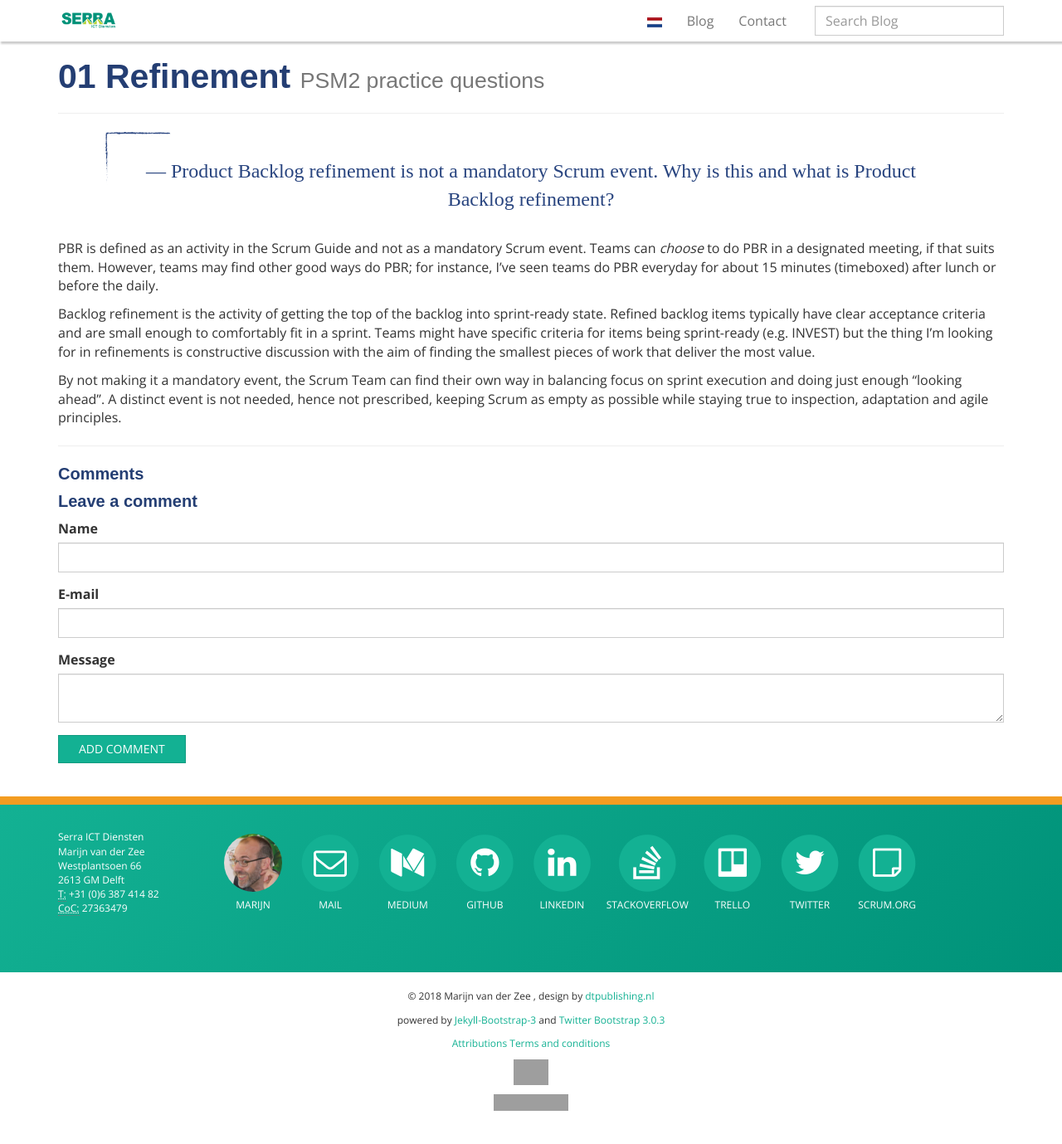
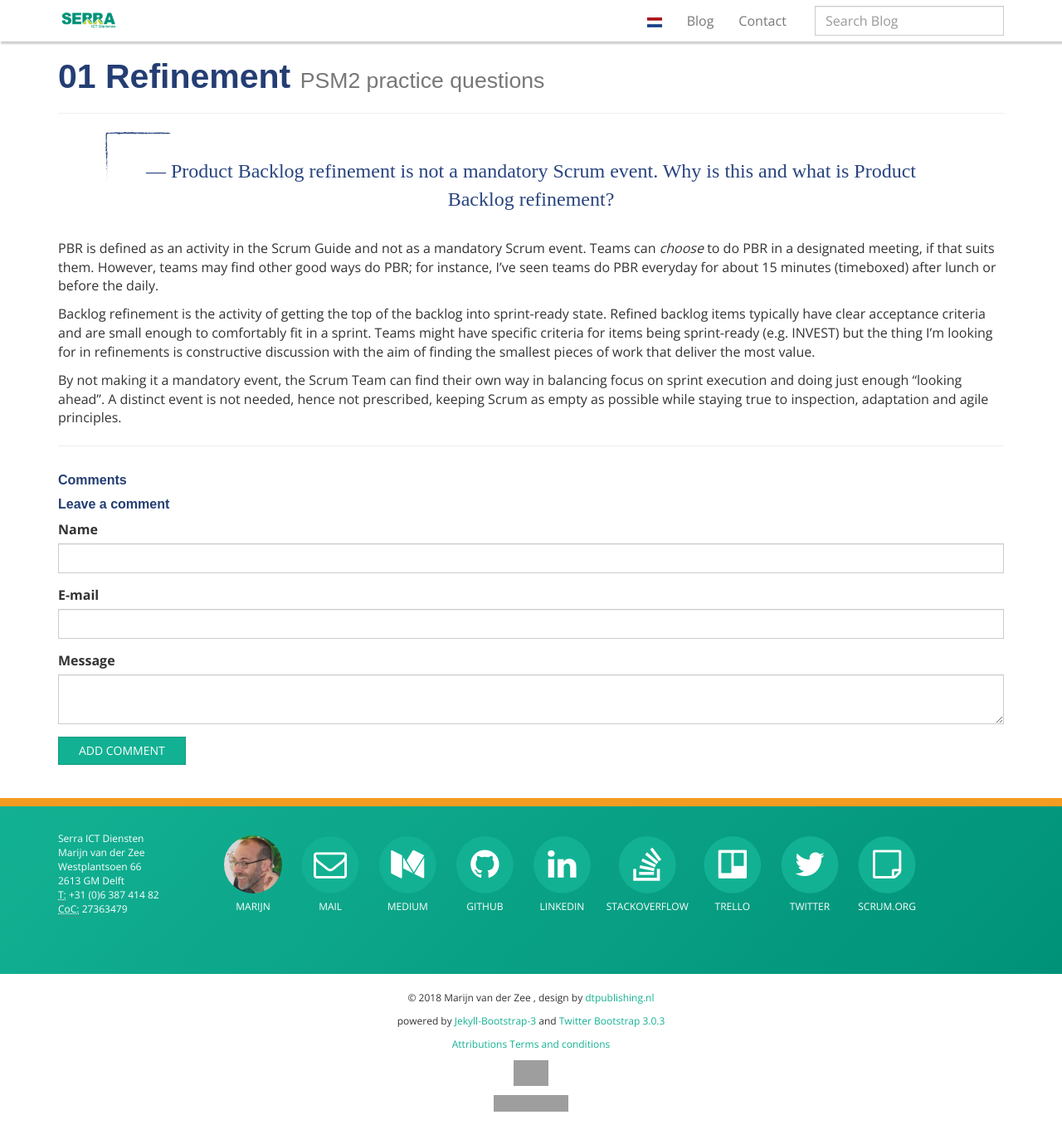
Before and after one commit to serraict/serraict.github.io, a Jekyll site: the page built from pages/psm2/01_refinement.md, in a window 1280 px wide and 1400 px high, scrolled down 24 px. Shown: the top 1379 px of the window at 83% size. Built offline with Jekyll 4.4.1, drawn with Linux system fonts in a browser that asks for light colours; nearby versions of some CDN libraries; some web fonts are replaced; grey boxes are pictures that could not be loaded.

Commit message:
Add space between comments and body

```diff
--- a/assets/themes/bootstrap/css/style.css
+++ b/assets/themes/bootstrap/css/style.css
@@ -507,6 +507,17 @@ div.lane h5
   -o-transform-origin: 50% 100%;
 }
 
+/* Comments
+-------------------------------------------------- */
+
+.comments {
+  margin-top: 2em;
+}
+
+.comments h4 {
+  font-size: 1em;
+}
+
 /* Loopy
 -------------------------------------------------- */
 
```
